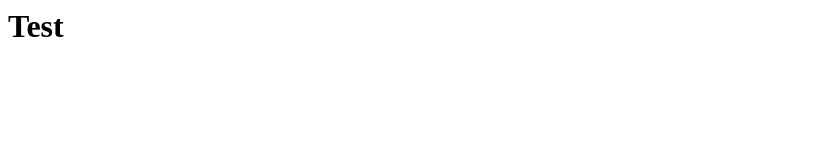
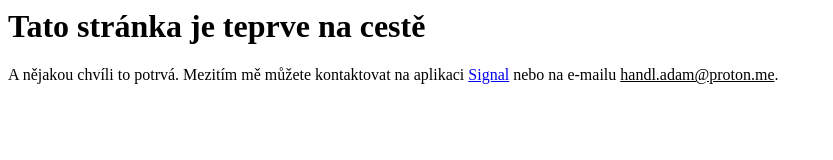
Before and after one commit to rabinowfajn3x/about_me, a plain HTML site: page index.html in a window 1280 px wide. Shown: the whole page, without its empty margins (0-833 px from the left). Drawn offline with Linux system fonts and the light colour scheme.

Commit message:
další info

```diff
--- a/index.html
+++ b/index.html
@@ -1 +1,4 @@
-<h1>Test</h1>
+<h1>Tato stránka je teprve na cestě</h1>
+<p>
+    A nějakou chvíli to potrvá. Mezitím mě můžete kontaktovat na aplikaci <a href="signal.me/#eu/Ubb_2VbelEzvuGwcOFTQtPs5bkHWzLfD7ESWEF_TYIEgNQzHTw1KiY_EixB18z-P">Signal</a> nebo na e-mailu <u>handl.adam@proton.me</u>.
+</p>
```
